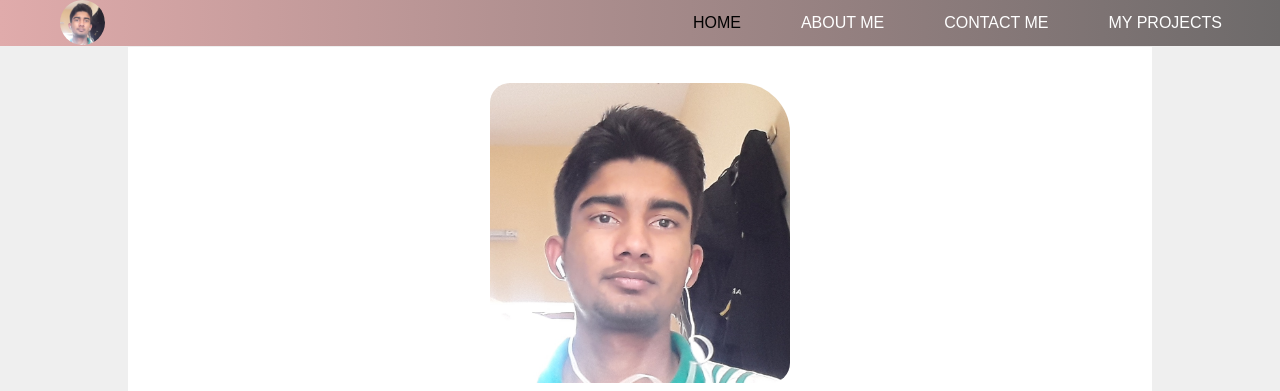
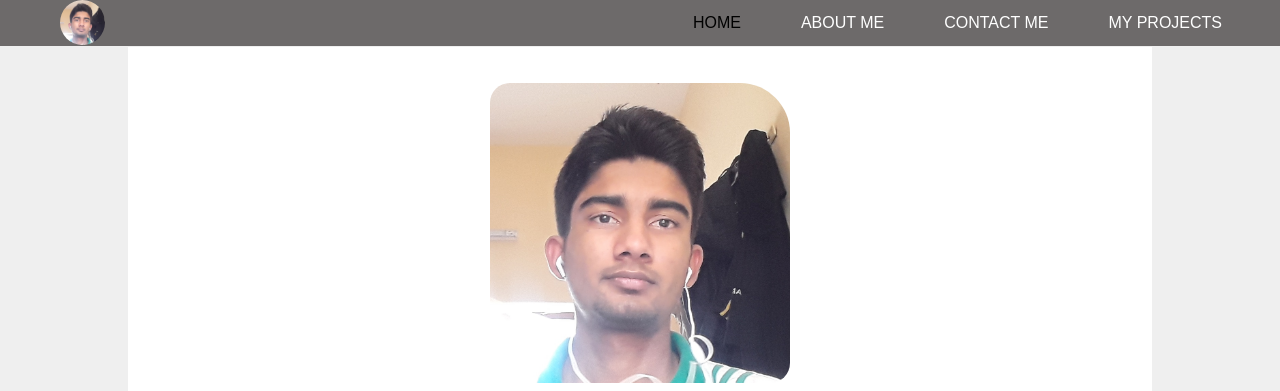
Before and after one commit to Aavishkumar/CQ, a plain HTML site: page index.html in a window 1280 px wide. Shown: the top 391 px of the page. Drawn offline with Linux system fonts and the light colour scheme.

Commit message:
Update style.css

```diff
--- a/style.css
+++ b/style.css
@@ -20,7 +20,7 @@
   background-color: white;
 }
 .nav{
-  background-image: linear-gradient(to right,#e0abab,#6D6A6A);
+  background-color:#6D6A6A;
 }
 .nav img{
   float: left;
```
